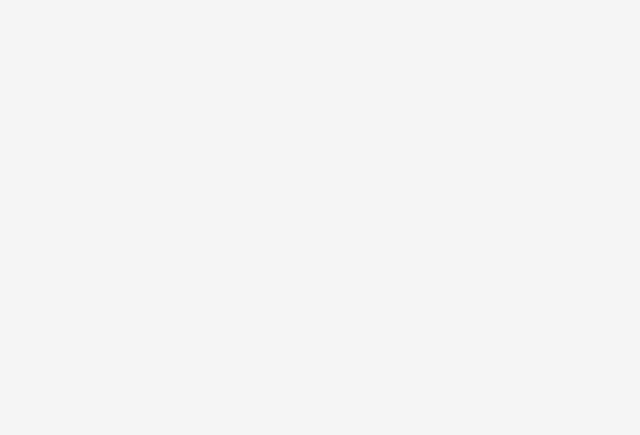
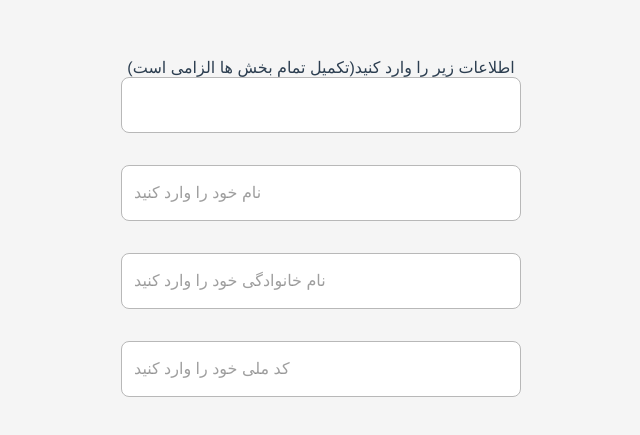
Before and after one commit to NaserAhadi/register-login-system, a Vue app: page /register-info in a window 1280 px wide. Shown: the part 141-576 px from the top of the page, without its empty margins (319-959 px from the left). Built offline with nearby package versions, Linux system fonts and the light colour scheme.

Commit message:
feat: create register info page

```diff
--- a/src/lang/fa-IR.js
+++ b/src/lang/fa-IR.js
@@ -22,5 +22,14 @@ export default{
     atleastEightCharacter: 'حداقل 8 کارکتر',
     atleastOneNumber: 'حاوی حداقل یک عدد',
     atleastOneBigCharacter: 'حاوی حداقل یک حرف بزرگ',
-    enterProperPassword: 'رمز عبور صحیح وارد کنید'
+    enterProperPassword: 'رمز عبور صحیح وارد کنید',
+    enterYourPhoneNumber: 'شماره همراه خود را وارد کنید',
+    justUseNumber: 'فقط مجاز به استفاده از اعداد هستید',
+    notValidNumber: 'شماره معتبر نیست',
+    sendMessage: 'کد تایید به شماره همراه ارسال شد',
+    setInformation:'(تکمیل تمام بخش ها الزامی است)اطلاعات زیر را وارد کنید',
+    enterYourFirstName: 'نام خود را وارد کنید',
+    enterYourLastName: 'نام خانوادگی خود را وارد کنید',
+    enterNationalCode: 'کد ملی خود را وارد کنید',
+
 }
--- a/src/router/index.js
+++ b/src/router/index.js
@@ -20,6 +20,11 @@ Vue.use(VueRouter)
     path: '/login',
     name: 'Login',
     component: () => import(/* webpackChunkName: "login" */ '../views/Login/Login.vue')
+  },
+  {
+    path: '/register-info',
+    name: 'RegisterInfo',
+    component: () => import(/* webpackChunkName: "register-info" */ '../views/RegisterInfo/RegisterInfo.vue')
   }
 ]
 
--- /dev/null
+++ b/src/views/RegisterInfo/RegisterInfo.vue
@@ -0,0 +1,50 @@
+<template>
+  <v-form>
+    <p class="title">
+      {{ persianLanguageResource.setInformation }}
+    </p>
+    <BaseTextfield
+      v-model="phoneNumber"
+    />
+
+    <BaseTextfield
+      v-model="firstName"
+      :placeholder="persianLanguageResource.enterYourFirstName"
+      :max-length-value="11"
+      :hint="persianLanguageResource.enterYourFirstName"
+    />
+
+    <BaseTextfield
+      v-model="lastName"
+      :placeholder="persianLanguageResource.enterYourLastName"
+      :max-length-value="11"
+      :hint="persianLanguageResource.enterYourLastName"
+    />
+
+    <BaseTextfield
+      v-model="nationalCode"
+      :placeholder="persianLanguageResource.enterNationalCode"
+      :max-length-value="11"
+      :hint="persianLanguageResource.enterNationalCode"
+    />
+  </v-form>
+</template>
+
+<script>
+    import persianLanguageResource from '@/lang/fa-IR.js'
+
+    export default {
+        name: 'RegisterInfo',
+        data(){
+            return{
+                persianLanguageResource,
+                phoneNumber:'',
+                isOpenOtpModal: false,
+            }
+        },
+    }
+</script>
+
+<style lang="scss" scoped>
+
+</style>
```
